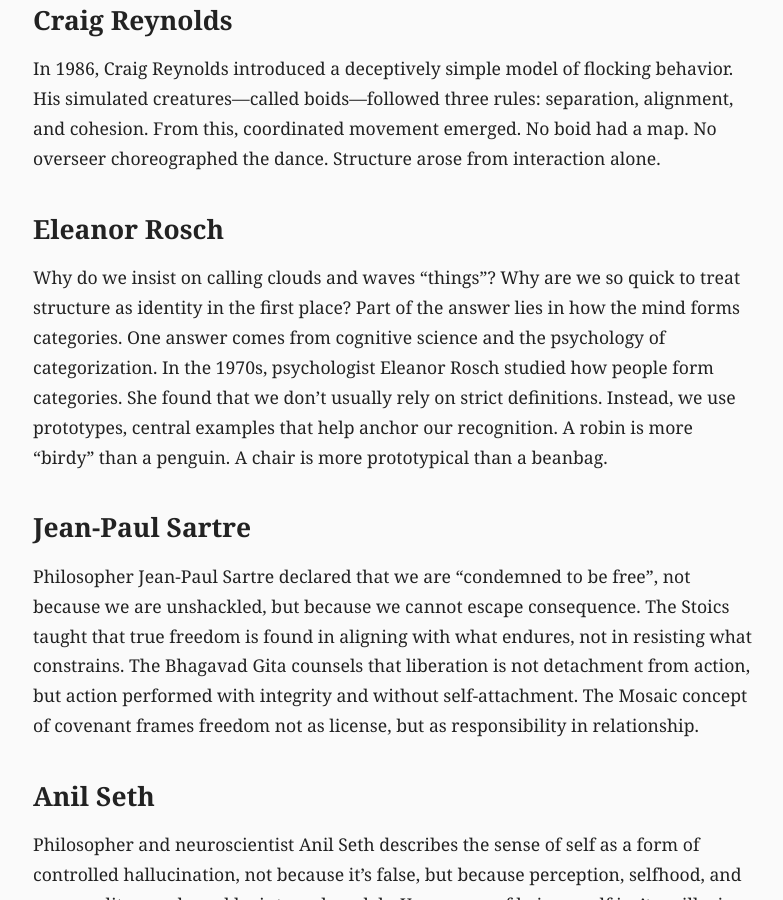
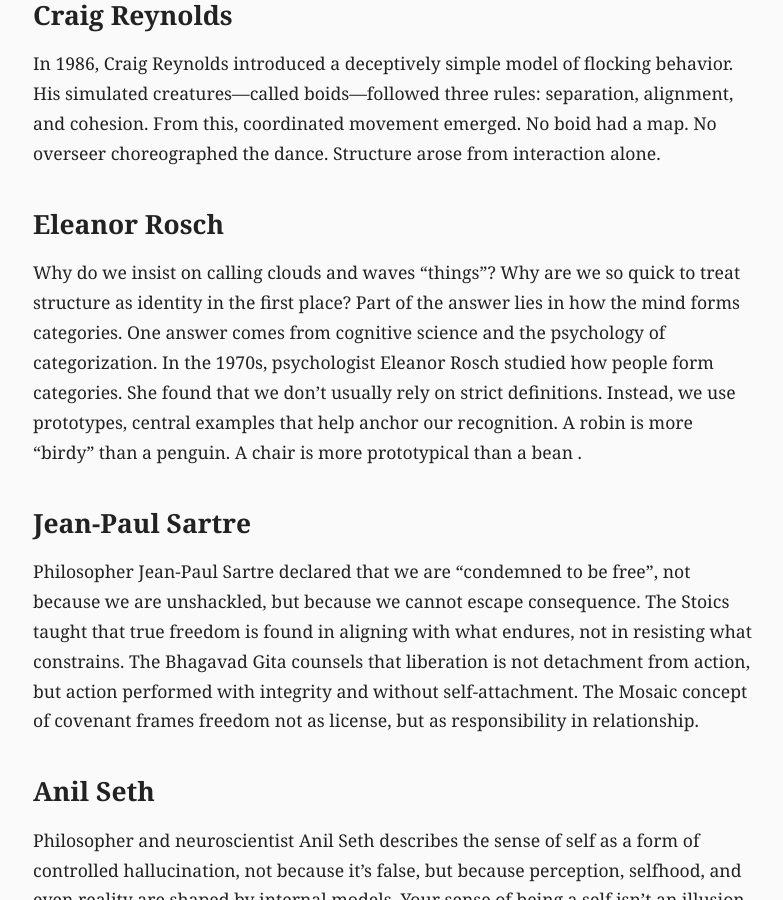
Before and after one commit to jonmmar/maram-cc-site, a Jekyll site: the page built from influences.md, in a window 1280 px wide and 900 px high, scrolled down 10050 px. Shown: the whole window, without its empty margins (247-1030 px from the left). Built offline with Jekyll 4.4.1, drawn with Linux system fonts in a browser that asks for light colours; some of the changed text lies outside the part shown.

Commit message:
improved influences page

```diff
--- a/influences.md
+++ b/influences.md
@@ -134,7 +136,8 @@
 In 1986, Craig Reynolds introduced a deceptively simple model of flocking behavior. His simulated creatures—called boids—followed three rules: separation, alignment, and cohesion. From this, coordinated movement emerged. No boid had a map. No overseer choreographed the dance. Structure arose from interaction alone.
 
 ## Eleanor Rosch
-Why do we insist on calling clouds and waves “things”?  Why are we so quick to treat structure as identity in the first place? Part of the answer lies in how the mind forms categories.  One answer comes from cognitive science and the psychology of categorization. In the 1970s, psychologist Eleanor Rosch studied how people form categories. She found that we don’t usually rely on strict definitions. Instead, we use prototypes, central examples that help anchor our recognition. A robin is more “birdy” than a penguin. A chair is more prototypical than a beanbag.
+Why do we insist on calling clouds and waves “things”?  Why are we so quick to treat structure as identity in the first place? Part of the answer lies in how the mind forms categories.  One answer comes from cognitive science and the psychology of categorization. In the 1970s, psychologist Eleanor Rosch studied how people form categories. She found that we don’t usually rely on strict definitions. Instead, we use prototypes, central examples that help anchor our recognition. A robin is more “birdy” than a penguin. A chair is more prototypical than a bean
+.
 
 ## Jean-Paul Sartre
 Philosopher Jean-Paul Sartre declared that we are “condemned to be free”, not because we are unshackled, but because we cannot escape consequence. The Stoics taught that true freedom is found in aligning with what endures, not in resisting what constrains. The Bhagavad Gita counsels that liberation is not detachment from action, but action performed with integrity and without self-attachment. The Mosaic concept of covenant frames freedom not as license, but as responsibility in relationship.
```
Also changed, not shown: other parts of influences.md (+4 -2 lines).
